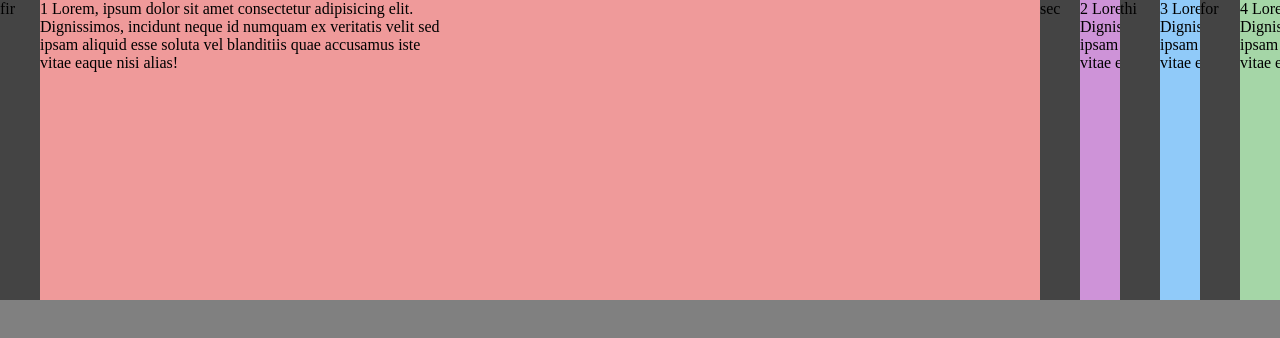
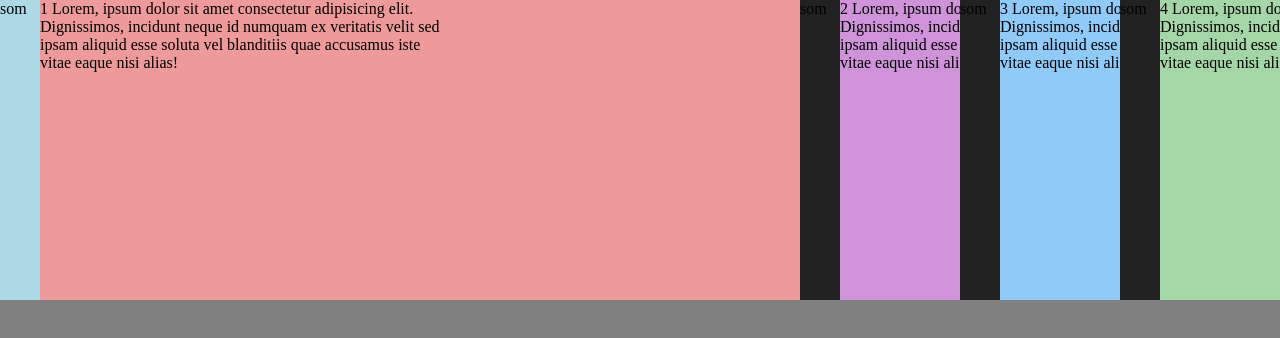
Before and after one commit to harrypunk/CSS-accordion-flex-example, a website: page app/index.html in a window 1280 px wide. Drawn offline with Linux system fonts and the light colour scheme.

Commit message:
add left bar transform

```diff
--- a/app/index.html
+++ b/app/index.html
@@ -13,34 +13,42 @@
     <div class="accordion">
         <div class="item">
             <div class="title">
-                fir
+                <div class="collapse">som</div>
+                <div class="open">som</div>
             </div>
             <div class="content">
-                1 Lorem, ipsum dolor sit amet consectetur adipisicing elit. Dignissimos, incidunt neque id numquam ex veritatis velit sed ipsam aliquid esse soluta vel blanditiis quae accusamus iste vitae eaque nisi alias!
+                1 Lorem, ipsum dolor sit amet consectetur adipisicing elit. Dignissimos, incidunt neque id numquam ex veritatis velit sed
+                ipsam aliquid esse soluta vel blanditiis quae accusamus iste vitae eaque nisi alias!
             </div>
         </div>
         <div class="item">
             <div class="title">
-                sec
+                <div class="collapse">som</div>
+                <div class="open">som</div>
             </div>
             <div class="content">
-                2 Lorem, ipsum dolor sit amet consectetur adipisicing elit. Dignissimos, incidunt neque id numquam ex veritatis velit sed ipsam aliquid esse soluta vel blanditiis quae accusamus iste vitae eaque nisi alias!
+                2 Lorem, ipsum dolor sit amet consectetur adipisicing elit. Dignissimos, incidunt neque id numquam ex veritatis velit sed
+                ipsam aliquid esse soluta vel blanditiis quae accusamus iste vitae eaque nisi alias!
             </div>
         </div>
         <div class="item">
             <div class="title">
-                thi
+                <div class="collapse">som</div>
+                <div class="open">som</div>
             </div>
             <div class="content">
-                3 Lorem, ipsum dolor sit amet consectetur adipisicing elit. Dignissimos, incidunt neque id numquam ex veritatis velit sed ipsam aliquid esse soluta vel blanditiis quae accusamus iste vitae eaque nisi alias!
+                3 Lorem, ipsum dolor sit amet consectetur adipisicing elit. Dignissimos, incidunt neque id numquam ex veritatis velit sed
+                ipsam aliquid esse soluta vel blanditiis quae accusamus iste vitae eaque nisi alias!
             </div>
         </div>
         <div class="item">
             <div class="title">
-                for
+                <div class="collapse">som</div>
+                <div class="open">som</div>
             </div>
             <div class="content">
-                4 Lorem, ipsum dolor sit amet consectetur adipisicing elit. Dignissimos, incidunt neque id numquam ex veritatis velit sed ipsam aliquid esse soluta vel blanditiis quae accusamus iste vitae eaque nisi alias!
+                4 Lorem, ipsum dolor sit amet consectetur adipisicing elit. Dignissimos, incidunt neque id numquam ex veritatis velit sed
+                ipsam aliquid esse soluta vel blanditiis quae accusamus iste vitae eaque nisi alias!
             </div>
         </div>
     </div>
--- a/app/style.css
+++ b/app/style.css
@@ -16,18 +16,38 @@ body {
 
 .accordion .item {
     overflow: hidden;
-    flex: 0 0 80px;
+    flex: 1 0 80px;
     transition: flex .3s ease-in-out;
     display: flex;
 }
+
 
 .item:hover {
     flex: 10;
 }
 
+.item:hover .title .open {
+    transform: translateX(-40px);
+}
+
 .item .title {
     background: #444444;
     flex: 0 0 40px;
+    display: flex;
+    overflow: hidden;
+}
+
+.title > * {
+    flex: 0 0 40px;
+}
+
+.title .collapse {
+    background: #222;
+}
+
+.title .open {
+    background: lightblue;
+    transition: transform .3s;
 }
 
 .content {
```
